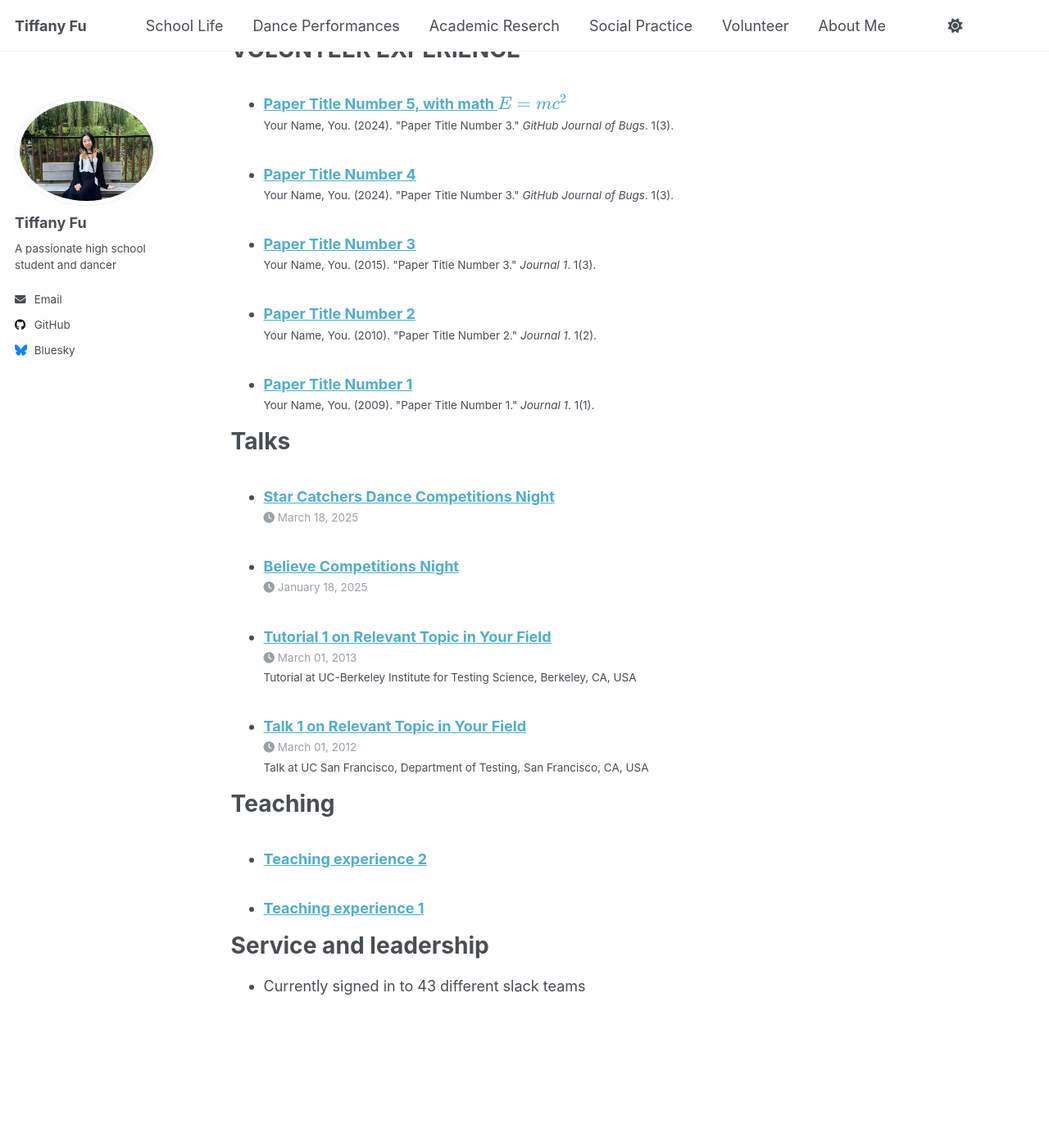
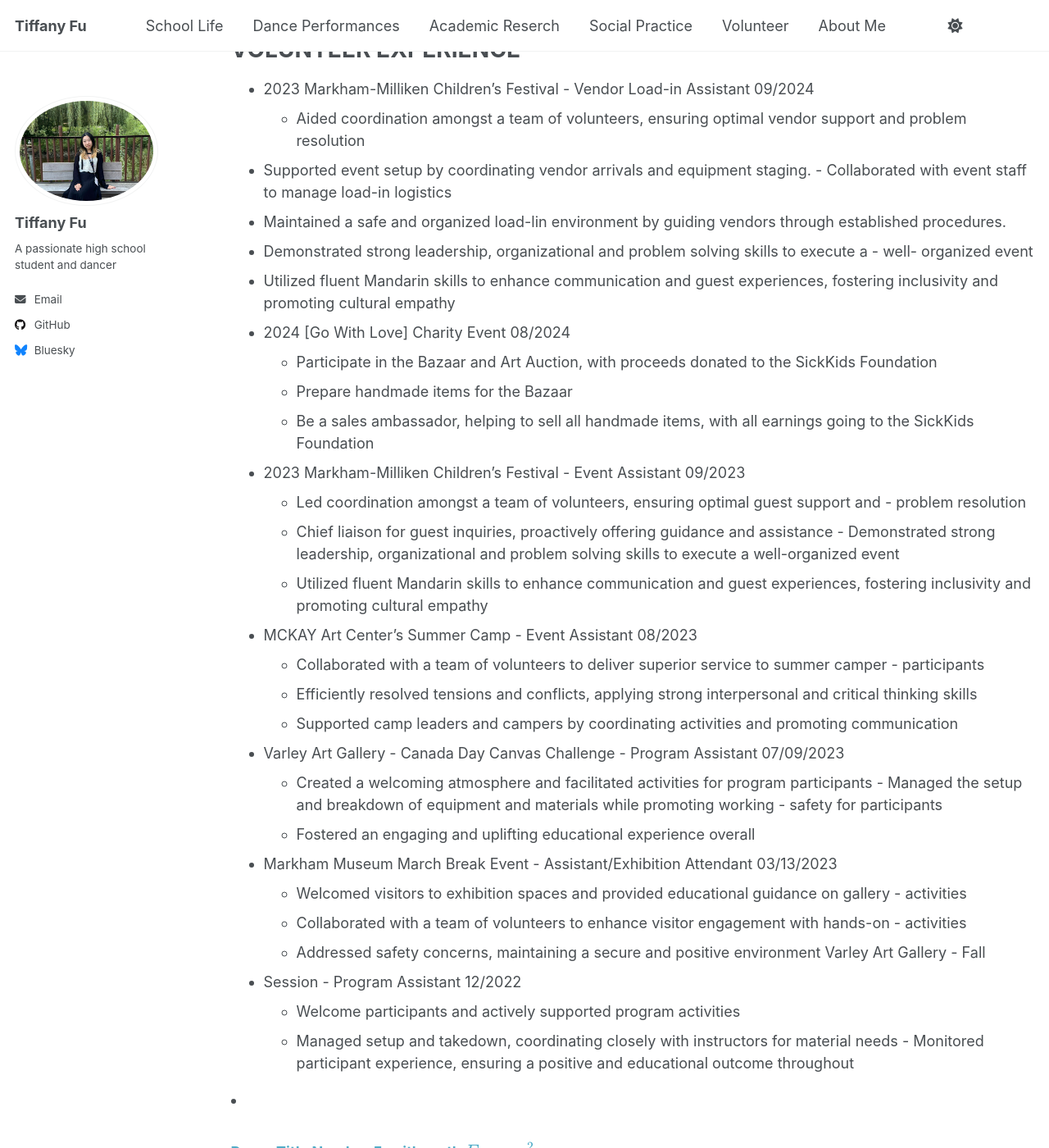
Before and after one commit to TiffanyJTFu/TiffanyFu, a Jekyll site: the page built from _pages/cv.md, in a window 1280 px wide and 1400 px high, scrolled down 1804 px. Shown: the whole window at 82% size. Built offline with Jekyll 4.4.1, drawn with Linux system fonts in a browser that asks for light colours; a script that is not in the unit is left out; some of the changed text lies outside the part shown.

Commit message:
Update cv.md

```diff
--- a/_pages/cv.md
+++ b/_pages/cv.md
@@ -65,18 +65,74 @@ WORK EXPERIENCE
 
 VOLUNTEER EXPERIENCE
 ======
+ * 2023 Markham-Milliken Children's Festival - Vendor Load-in Assistant 09/2024
+   * Aided coordination amongst a team of volunteers, ensuring optimal vendor support and problem
+  resolution
+  * Supported event setup by coordinating vendor arrivals and equipment staging. - Collaborated with
+  event staff to manage load-in logistics
+   * Maintained a safe and organized load-lin environment by guiding vendors through established
+  procedures.
+  * Demonstrated strong leadership, organizational and problem solving skills to execute a - well-
+  organized event
+  * Utilized fluent Mandarin skills to enhance communication and guest experiences, fostering
+  inclusivity and promoting cultural empathy
+* 2024 [Go With Love] Charity Event 08/2024
+  * Participate in the Bazaar and Art Auction, with proceeds donated to the SickKids Foundation
+  * Prepare handmade items for the Bazaar
+  * Be a sales ambassador, helping to sell all handmade items, with all earnings going to the SickKids
+  Foundation
+* 2023 Markham-Milliken Children's Festival - Event Assistant 09/2023
+  * Led coordination amongst a team of volunteers, ensuring optimal guest support and - problem
+  resolution
+  * Chief liaison for guest inquiries, proactively offering guidance and assistance - Demonstrated strong
+  leadership, organizational and problem solving skills to execute a well-organized event
+  * Utilized fluent Mandarin skills to enhance communication and guest experiences, fostering
+  inclusivity and promoting cultural empathy
+* MCKAY Art Center’s Summer Camp - Event Assistant 08/2023
+  * Collaborated with a team of volunteers to deliver superior service to summer camper - participants
+  * Efficiently resolved tensions and conflicts, applying strong interpersonal and critical thinking skills
+  * Supported camp leaders and campers by coordinating activities and promoting communication
+* Varley Art Gallery - Canada Day Canvas Challenge - Program Assistant 07/09/2023
+  * Created a welcoming atmosphere and facilitated activities for program participants - Managed the
+  setup and breakdown of equipment and materials while promoting working - safety for participants
+  * Fostered an engaging and uplifting educational experience overall
+* Markham Museum March Break Event - Assistant/Exhibition Attendant 03/13/2023
+  * Welcomed visitors to exhibition spaces and provided educational guidance on gallery - activities
+  * Collaborated with a team of volunteers to enhance visitor engagement with hands-on - activities
+  * Addressed safety concerns, maintaining a secure and positive environment Varley Art Gallery - Fall
+* Session - Program Assistant 12/2022
+  * Welcome participants and actively supported program activities
+  * Managed setup and takedown, coordinating closely with instructors for material needs - Monitored
+  participant experience, ensuring a positive and educational outcome throughout
+
+
+
+
+
+
+
+
+
   <ul>{% for post in site.publications reversed %}
     {% include archive-single-cv.html %}
   {% endfor %}</ul>
 
-Talks
+LANGUAGES
 ======
+ * English
+ * Mandarin
+ * French
+
+
   <ul>{% for post in site.talks reversed %}
     {% include archive-single-talk-cv.html  %}
   {% endfor %}</ul>
 
-Teaching
+REFERENCE
 ======
+Available upon request
+
+
   <ul>{% for post in site.teaching reversed %}
     {% include archive-single-cv.html %}
   {% endfor %}</ul>
```
